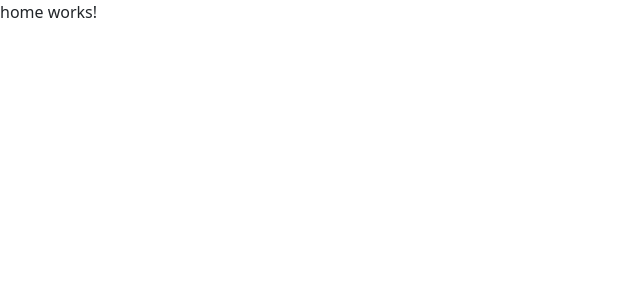
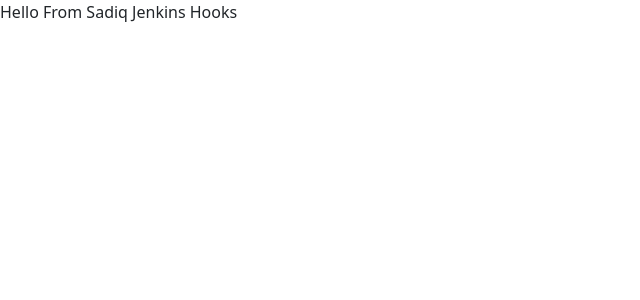
Before and after one commit to AMINESDQ/frontAngular, an Angular app: page / in a window 1280 px wide. Shown: the top 300 px of the page, without its empty margins (0-640 px from the left). Built offline with nearby package versions, Linux system fonts and the light colour scheme.

Commit message:
test jenkins

```diff
--- a/src/app/home/home.component.html
+++ b/src/app/home/home.component.html
@@ -1 +1 @@
-<p>home works!</p>
+<p>Hello From Sadiq Jenkins Hooks</p>
```
Also changed, not shown: 1 other file (tests, documents, lock files or other folders).
